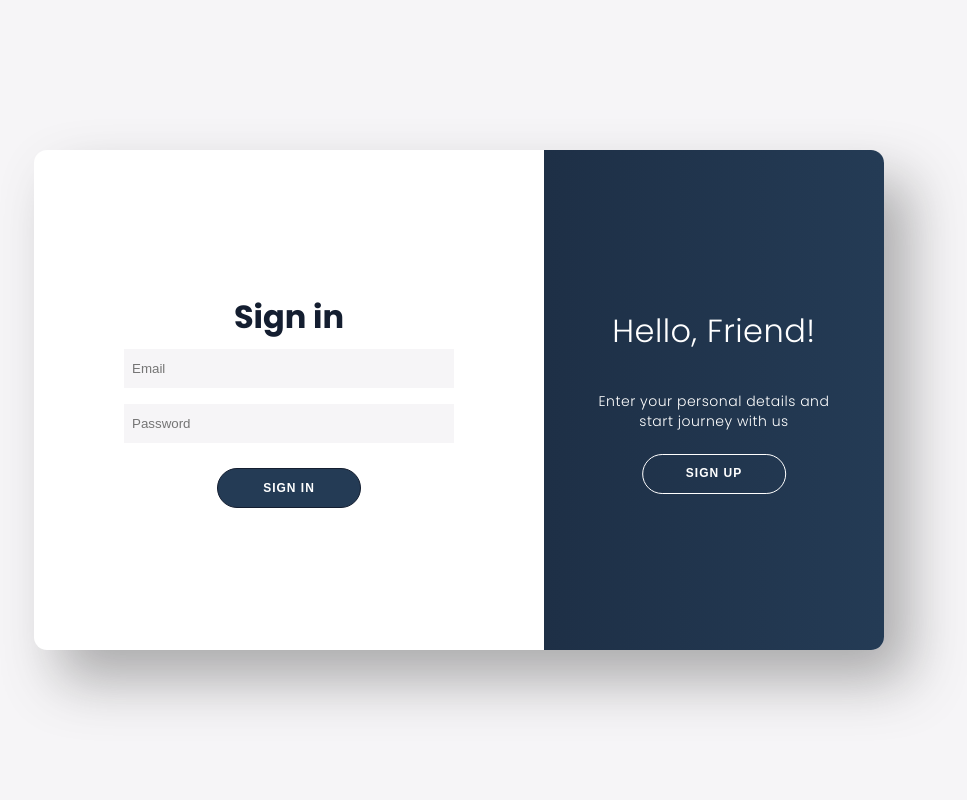
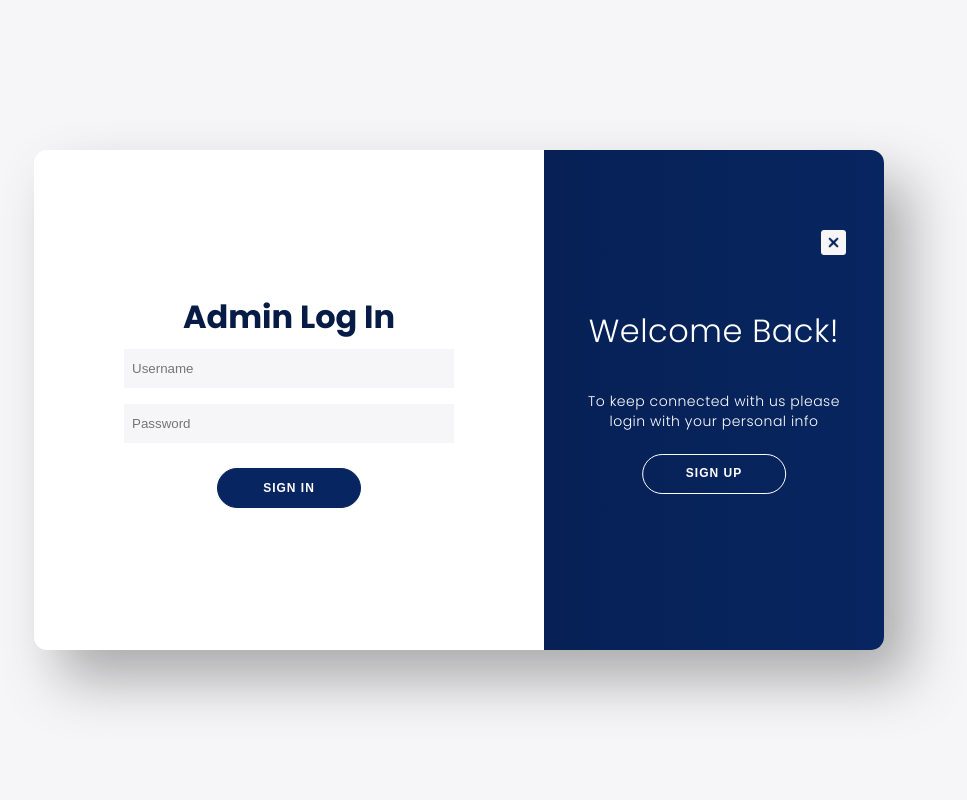
Before and after one commit to Dee-17/Employee-Attendance-Management-System, a PHP site: page /admin-login.html in a window 1280 px wide. Shown: the whole page, without its empty margins (181-1148 px from the left). Run offline with PHP 8.4, Linux system fonts and the light colour scheme.

Commit message:
Fixed admin log in and sign up
will fix class names later

```diff
--- a/admin-login.html
+++ b/admin-login.html
@@ -10,8 +10,23 @@
 </head>
 <body>
     <div class="container" id="container">
-        <div class="form-container sign-up-container">
-            <form action="3" method="post">
+        <div class="form-container sign-in-container">
+            <form action="#" method="post">
+                <h1>Admin Log In</h1>
+                <div class="infield">
+                    <input type="text" placeholder="Username" name="username"/>
+                    <label></label>
+                </div>
+                <div class="infield">
+                    <input type="password" placeholder="Password" />
+                    <label></label>
+                </div>
+                <button>Sign In</button>
+            </form>
+        </div><div class="form-container sign-up-container">
+            <form action="#">
+                <button id="exit-button"><img id="exit-button-img" src="images/quit.png" alt=""></button>
+
                 <h1>Create Account</h1>
                 <div class="infield">
                     <input type="text" placeholder="Name" />
@@ -28,33 +43,22 @@
                 <button>Sign Up</button>
             </form>
         </div>
-        <div class="form-container sign-in-container">
-            <form action="#">
-                <h1>Sign in</h1>
-                <div class="infield">
-                    <input type="email" placeholder="Email" name="email"/>
-                    <label></label>
-                </div>
-                <div class="infield">
-                    <input type="password" placeholder="Password" />
-                    <label></label>
-                </div>
-                <button>Sign In</button>
-            </form>
-        </div>
         <div class="overlay-container" id="overlayCon">
             <div class="overlay">
-                <div class="overlay-panel overlay-left">
+                <div class="overlay-panel overlay-right">
+                <button id="exit-button"><img id="exit-button-img" src="images/quit.png" alt=""></button>
+
                     <h1>Welcome Back!</h1>
                     <p>To keep connected with us please login with your personal info</p>
+                    <button>Sign Up</button>
+                </div>
+                <div class="overlay-panel overlay-left">
+                    <h1>Hello, Friend!</h1>
+                    <p>Enter your personal details and start journey with us</p>
                     <button>Sign In</button>
                 </div>
-                <div class="overlay-panel overlay-right">
-                    <h1>Hello, Friend!</h1>
-                    <p>Enter your personal details and start journey with us</p>
-                    <button>Sign Up</button>
-                </div>
             </div>
+
             <button id="overlayBtn"></button>
         </div>
     </div>
@@ -73,9 +77,6 @@
         window.requestAnimationFrame( () => {
             overlayBtn.classList.add('btnScaled');
         });
-
-
-
     </script>
 
 </body>
--- a/css/admin-login.css
+++ b/css/admin-login.css
@@ -7,9 +7,9 @@
 }
 
 :root {
-    --linear-grad: linear-gradient(to right, #141E30, #243B55);
-    --grad-clr1: #141E30;
-    --grad-clr2: #243B55;
+    --linear-grad: linear-gradient(to right, #061b46, #072560);
+    --grad-clr1: #061b46;
+    --grad-clr2: #072560;
 }
 
 body {
@@ -107,7 +107,7 @@ a.forgot {
 
 button {
     border-radius: 20px;
-    border: 1px solid var(--grad-clr1);
+    border: 1px solid var(--grad-clr2);
     background: var(--grad-clr2);
     color: #fff;
     font-size: 12px;
@@ -125,6 +125,7 @@ button {
 .form-container button:hover {
     background: var(--grad-clr1);
     color: #fff;
+    cursor: pointer;
 }
 
 .overlay-container {
@@ -149,6 +150,24 @@ button {
     background: transparent;
     border-radius: 20px;
 }
+
+#exit-button {
+    position: absolute;
+    padding: 0px 0px;;
+    left: 85%;
+    top: 80px;
+    transform: translateX(-50%);
+    width: 30px;
+    background: transparent;
+    color: #fff;
+}
+
+#exit-button-img {
+    width: 25px;
+}
+
+
+
 
 .overlay {
     position: relative;
```
Also changed, not shown: images/quit.png (added), landing-page.html (renamed from index.html).
